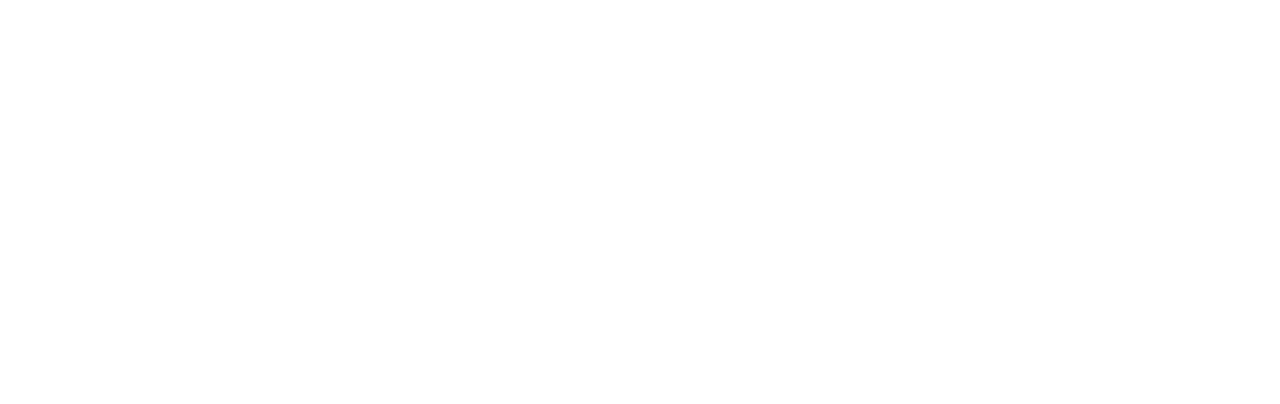
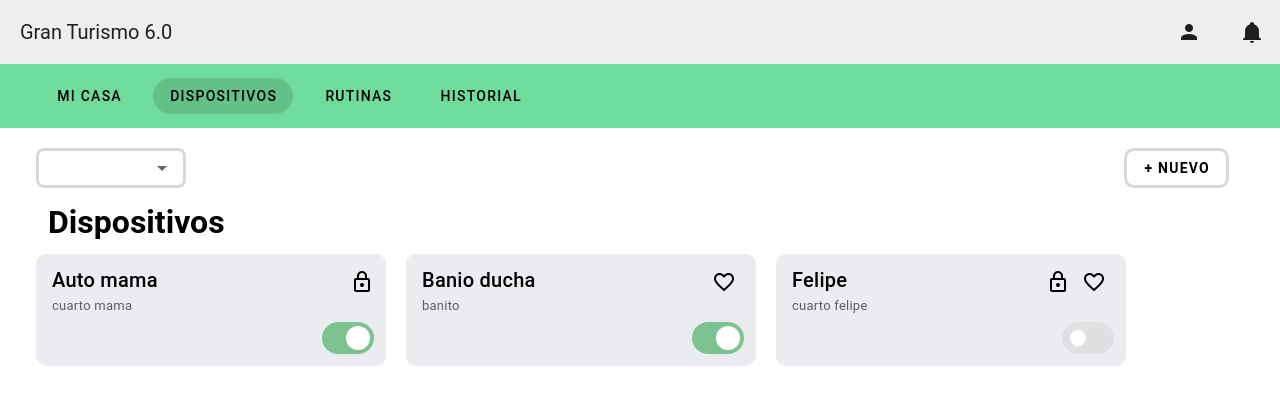
Before and after one commit to feliventu/HCI, a Vue app in the folder Gran-Turismo/: page /devices in a window 1280 px wide. Before the commit this address had no page. Shown: the top 404 px of the page. Built offline with nearby package versions, Linux system fonts and the light colour scheme.

Commit message:
Add devices view

```diff
--- a/Gran-Turismo/src/App.vue
+++ b/Gran-Turismo/src/App.vue
@@ -1,17 +1,14 @@
 <template>
- <RouterView v-slot="{ Component, route }">
-            <transition name="slide" mode="out-in">
-                <component :is="Component" :key="route.path" />
-            </transition>
-        </RouterView>
+    <Navbar />
+    <RouterView v-slot="{ Component, route }">
+        <transition name="slide" mode="out-in">
+            <component :is="Component" :key="route.path" />
+        </transition>
+    </RouterView>
 </template>
 
 <script setup>
-import { RouterLink, RouterView } from 'vue-router'
-
+import { RouterLink, RouterView } from "vue-router";
 </script>
 
-
-<style>
-
-</style>
+<style></style>
--- a/Gran-Turismo/src/components/DeviceCard.vue
+++ b/Gran-Turismo/src/components/DeviceCard.vue
@@ -1,22 +1,47 @@
 <template>
-    <v-card class="d-flex border-radius flex-column h-100 justify-space-between ma-0" height="115" width="350"
-        elevation=0 color="card">
+    <v-card
+        class="d-flex border-radius flex-column h-100 justify-space-between ma-0"
+        height="115"
+        width="350"
+        elevation="0"
+        color="card"
+    >
         <v-row no-gutters>
             <v-col cols="8">
-                <v-card-item :title="device" class="mb-0">
+                <v-card-item :title="name" class="mb-0">
                     <template v-slot:subtitle>
                         <span class="subtitle-c">{{ room }}</span>
                     </template>
                 </v-card-item>
             </v-col>
 
-            <v-col cols="4" class="d-flex flex-column justify-end align-end pr-3">
+            <v-col
+                cols="4"
+                class="d-flex flex-column justify-end align-end pr-3"
+            >
                 <v-row class="my-4">
-                    <v-icon class="mr-3" color="icon" icon="mdi-lock-outline"></v-icon>
-                    <v-icon class="mr-5" color="icon" icon="mdi-heart-outline"></v-icon>
+                    <v-icon
+                        v-if="isLocked"
+                        class="mr-3"
+                        color="icon"
+                        icon="mdi-lock-outline"
+                    ></v-icon>
+                    <v-icon
+                        v-if="isFavorite"
+                        class="mr-5"
+                        color="icon"
+                        icon="mdi-heart-outline"
+                    ></v-icon>
                 </v-row>
-                <v-switch inset hide-details :model-value="false" color="success" base-color="secondary" flat
-                    inline></v-switch>
+                <v-switch
+                    inset
+                    hide-details
+                    :model-value="isOn"
+                    color="success"
+                    base-color="secondary"
+                    flat
+                    inline
+                ></v-switch>
             </v-col>
         </v-row>
     </v-card>
@@ -24,17 +49,21 @@
 
 <script>
 export default {
-    name: 'DeviceCard',
+    name: "DeviceCard",
     props: {
-        device: String,
+        id: Number,
+        name: String,
+        type: String,
         room: String,
-    }
-}
+        isLocked: Boolean,
+        isFavorite: Boolean,
+        isOn: Boolean,
+    },
+};
 </script>
 
 <style>
 .v-card.border-radius {
-
     border-radius: 10px;
 }
 
--- a/Gran-Turismo/src/components/Navbar.vue
+++ b/Gran-Turismo/src/components/Navbar.vue
@@ -1,5 +1,5 @@
 <template>
-    <v-sheet>
+    <nav>
         <!-- First row -->
         <v-toolbar dense flat>
             <v-toolbar-title class="mr-auto">Gran Turismo 6.0</v-toolbar-title>
@@ -13,67 +13,36 @@
         </v-toolbar>
 
         <!-- Second row -->
-        <v-toolbar dense flat color="primary" class="px-9">
-            <router-link to="/" class="xd" exact>
-                <div class="lefti"></div>
-                <div class="righti"></div>
-                <div>   </div>
-                <v-btn class="text">Mi casa</v-btn>
-            </router-link>
-            <router-link to="/a">
-                <v-btn class="text">Dispositivos</v-btn>
-            </router-link>
-            <router-link to="/b">
-                <v-btn class="text">Rutinas</v-btn>
-            </router-link>
-            <router-link to="/c">
-                <v-btn class="text">Historial</v-btn>
-            </router-link>
+        <v-toolbar dense flat color="primary" class="px-9 mb-3">
+            <v-btn light text to="/" :ripple="false" active-class="selected">
+                Mi casa
+            </v-btn>
+            <v-btn
+                light
+                rounded
+                text
+                to="devices"
+                active-class="bg-white h-100"
+            >
+                Dispositivos
+            </v-btn>
+            <v-btn
+                light
+                rounded
+                text
+                to="rutines"
+                active-class="bg-white h-100"
+            >
+                Rutinas
+            </v-btn>
+            <v-btn light rounded text to="logs" active-class="bg-white h-100">
+                Historial
+            </v-btn>
         </v-toolbar>
-    </v-sheet>
+    </nav>
 </template>
 
-<style scoped>
-
-.text{
-    color: black;
-}
-
-.router-link-exact-active v-btn {
-    color: white;
-    background-color: #1976d2;
-}
-.xd {
-    position: relative;
-    background-color: white;
-    height: 100%;
-    padding: 10px;
-    text-align: center;
-    align-content: center;
-    /* clip-path: polygon(0 0, 100% 0, 100% 85%, 75% 100%, 50% 85%, 25% 100%, 0 85%); */
-}
-
-.lefti,
-.righti {
-    content: "";
-    position: absolute;
-    width: 100px;
-    height: 80px;
-    background-color: #70e;
-    clip-path: ellipse(41% 62% at 36% 39%);
-}
-
-.lefti {
-    /* left: 12%; adjust as needed */
-    transform: translate(-88%, -33%) scaleX(-1);
-}
-
-.righti {
-    transform: translate(88%, -33%);
-    /* right: 10%; */
-    /* right: -50px; /* adjust as needed */
-}
-</style>
+<style scoped></style>
 
 <script>
 export default {
--- a/Gran-Turismo/src/router/index.js
+++ b/Gran-Turismo/src/router/index.js
@@ -1,15 +1,21 @@
-import { createRouter, createWebHistory } from 'vue-router'
-import HomeView from '@/views/HomeView.vue'
+import { createRouter, createWebHistory } from "vue-router";
+import HomeView from "@/views/HomeView.vue";
+import DevicesView from "@/views/DevicesView.vue";
 
 const router = createRouter({
     history: createWebHistory(import.meta.env.BASE_URL),
     routes: [
         {
-            path: '/',
-            name: 'home',
-            component: HomeView
-        }
-    ]
-})
+            path: "/",
+            name: "home",
+            component: HomeView,
+        },
+        {
+            path: "/devices",
+            name: "devices",
+            component: DevicesView,
+        },
+    ],
+});
 
-export default router
+export default router;
--- /dev/null
+++ b/Gran-Turismo/src/views/DevicesView.vue
@@ -0,0 +1,69 @@
+<template>
+    <div class="px-12 pt-5">
+        <div>
+            <v-row class="d-flex justify-space-between">
+                <DropButton />
+                <NewButton class="xD" />
+            </v-row>
+        </div>
+        <div>
+            <h1 class="text-lg">Dispositivos</h1>
+            <v-row class="pt-5">
+                <DeviceCard
+                    class="mr-5 mb-5"
+                    v-for="device in devices"
+                    :key="device.id"
+                    :name="device.name"
+                    :type="device.type"
+                    :room="device.room"
+                    :isOn="device.isOn"
+                    :isFavorite="device.isFavorite"
+                    :isLocked="device.isLocked"
+                />
+            </v-row>
+        </div>
+    </div>
+</template>
+
+<script>
+import DeviceCard from "@/components/DeviceCard.vue";
+export default {
+    name: "Devices",
+    components: {
+        DeviceCard,
+    },
+    data() {
+        return {
+            devices: [
+                {
+                    id: 1,
+                    name: "Auto mama",
+                    type: "parlante",
+                    room: "cuarto mama",
+                    isOn: true,
+                    isFavorite: false,
+                    isLocked: true,
+                },
+                {
+                    id: 2,
+                    name: "Banio ducha",
+                    type: "grifo",
+                    room: "banito",
+                    isOn: true,
+                    isFavorite: true,
+                    isLocked: false,
+                },
+                {
+                    id: 2,
+                    name: "Felipe",
+                    type: "luz",
+                    room: "cuarto felipe",
+                    isOn: false,
+                    isFavorite: true,
+                    isLocked: true,
+                },
+            ],
+        };
+    },
+};
+</script>
--- a/Gran-Turismo/src/views/HomeView.vue
+++ b/Gran-Turismo/src/views/HomeView.vue
@@ -1,6 +1,5 @@
 <template>
     <v-app>
-    <Navbar />
         <v-main class="mt-5 ml-16">
             <div class="d-flex justify-space-between">
                 <DropButton />
@@ -37,6 +36,4 @@
 import AlarmCard from "@/components/AlarmCard.vue";
 </script>
 
-<style>
-
-</style>
+<style></style>
```
Lines whose indentation alone changed are shown as unchanged.
